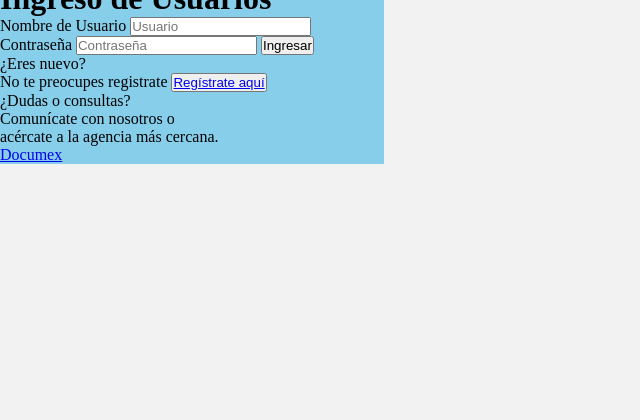
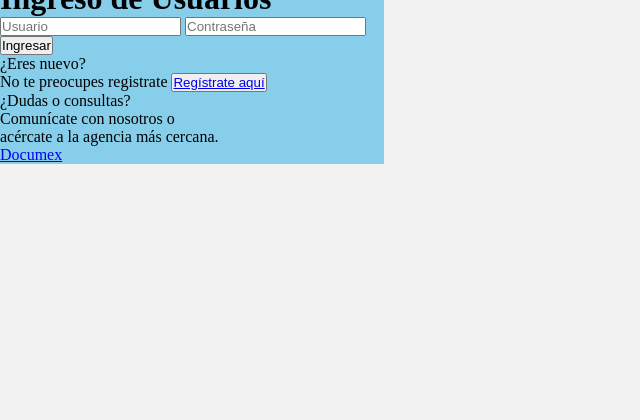
Before and after one commit to JuanCarlosOrdonezCcoriccaza/DocumexDjango, a Django app: page /accounts/login in a window 1280 px wide. Shown: the part 324-744 px from the top of the page, without its empty margins (0-640 px from the left). Run offline with Django 3.2, Linux system fonts and the light colour scheme; some libraries are stand-ins or nearby versions.

Commit message:
Login Usuarios label sustraidos

```diff
--- a/src/templates/loginUser.html
+++ b/src/templates/loginUser.html
@@ -20,10 +20,7 @@
                     <h1>Ingreso de Usuarios</h1>
                     <form action="login" method="post" id="form1">
                         {% csrf_token %}
-                        <label>Nombre de Usuario</label>
                         <input type="text" name="username" id="username" maxlength="20" placeholder="Usuario">
-
-                        <label>Contraseña</label>
                         <input type="password" name="password" id="password" placeholder="Contraseña">
                         <input type="submit" value="Ingresar" id="Ingresar">
                     </form>
```
